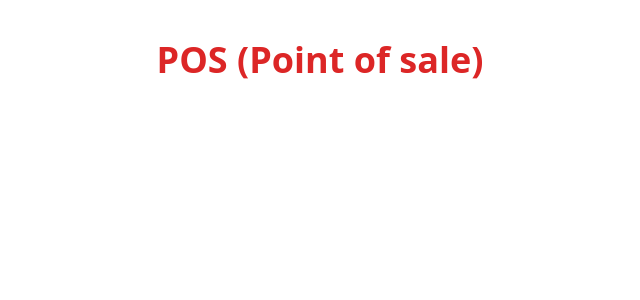
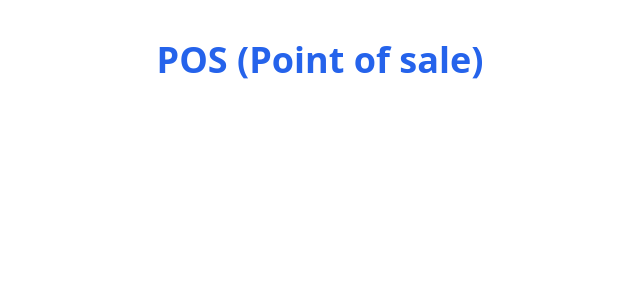
Before and after one commit to SergioToppec/Point-of-sale, a React (Vite) app: page / in a window 1280 px wide. Shown: the top 300 px of the page, without its empty margins (320-960 px from the left). Built offline with nearby package versions, Linux system fonts and the light colour scheme.

Commit message:
Login Structure

```diff
--- a/src/App.jsx
+++ b/src/App.jsx
@@ -1,6 +1,6 @@
 function App() {
   return (
-    <div className="text-4xl font-bold text-red-600 text-center mt-10">
+    <div className="text-4xl font-semibold text-blue-600 text-center mt-10">
       POS (Point of sale)
     </div>
   )
--- /dev/null
+++ b/src/ui/components/Button.jsx
@@ -0,0 +1,5 @@
+export default function Button(){
+    return(
+        <button></button>
+    )
+}
```
Also changed, not shown: src/modules/auth/components/LoginForm.jsx (added), src/modules/auth/hooks/useLogin.js (added), src/modules/auth/services/loginService.js (added), src/modules/auth/stores/useAuthStore.js (added), src/ui/auth/Login.jsx (added), src/ui/auth/components/AuthHeader.jsx (added), src/ui/components/Modal.jsx (added), src/ui/dashboard/Dashboard.jsx (added), src/ui/dashboard/components/Sidebar.jsx (added).
